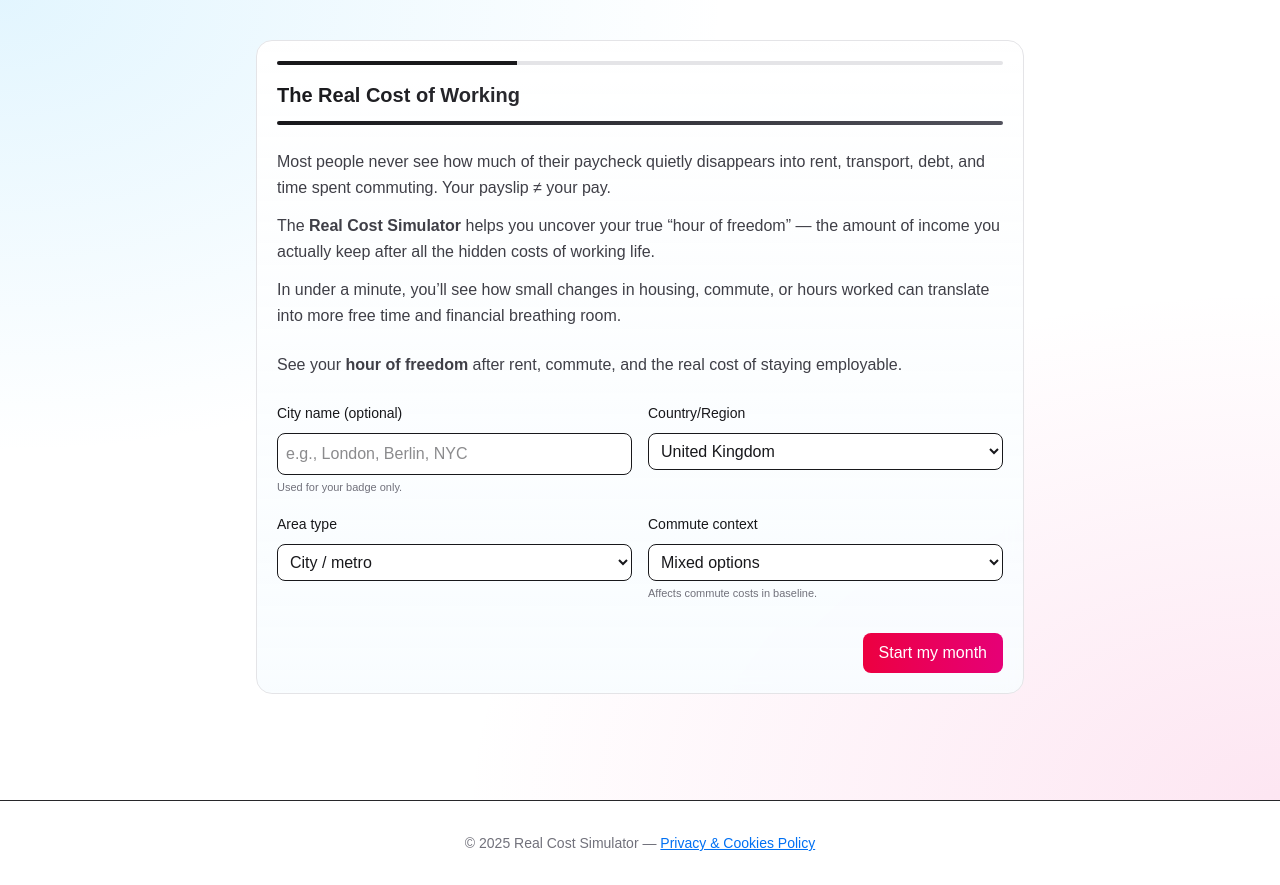
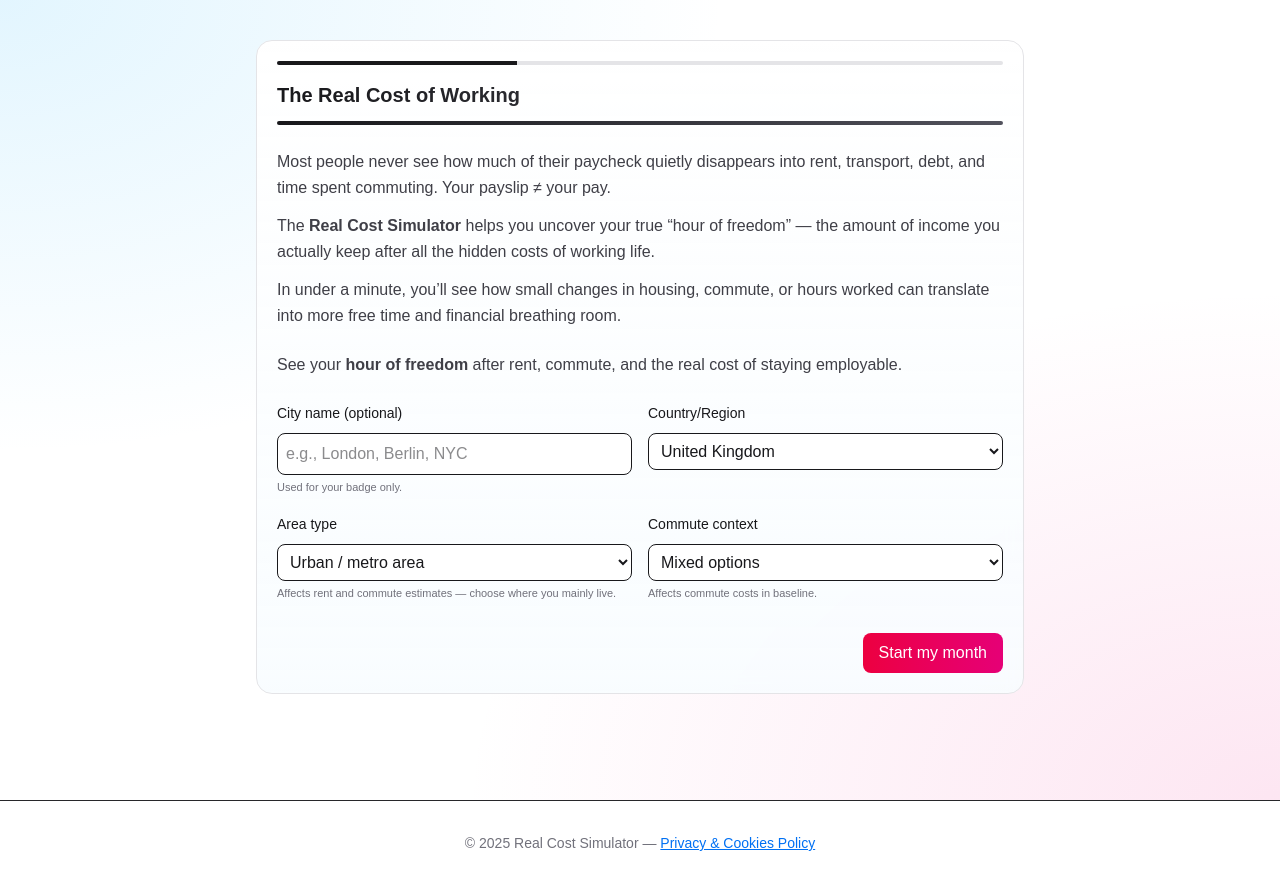
Before and after one commit to bendover19/real-cost-sim, a Next.js app: page / in a window 1280 px wide. Built offline with nearby package versions, Linux system fonts and the light colour scheme.

Commit message:
Update page.tsx

```diff
--- a/app/page.tsx
+++ b/app/page.tsx
@@ -570,14 +570,31 @@ export default function Page() {
               </select>
             </div>
             <div>
-              <label className="text-sm">Area type</label>
-              <select value={urbanicity} onChange={(e) => setUrbanicity(e.target.value as Urbanicity)} className="w-full mt-2 rounded-lg border p-2 bg-white">
-                {Object.entries(URBANICITY).map(([k, v]) => (
-                  <option key={k} value={k}>
-                    {v.label}
-                  </option>
-                ))}
-              </select>
+              <div>
+  <label className="text-sm">Area type</label>
+  <select
+    value={urbanicity}
+    onChange={(e) => setUrbanicity(e.target.value as Urbanicity)}
+    className="w-full mt-2 rounded-lg border p-2 bg-white"
+  >
+    <option value="inner" title="Dense downtown core — highest rents, short commute">
+      City centre / downtown
+    </option>
+    <option value="city" title="Wider metro area — moderate rent, balanced commute">
+      Urban / metro area
+    </option>
+    <option value="suburban" title="Residential areas outside the main city — lower rent, longer commute">
+      Suburban
+    </option>
+    <option value="rural" title="Small town or countryside — lowest rent, longest commute">
+      Rural / small town
+    </option>
+  </select>
+  <div className="text-[11px] text-zinc-500 mt-1">
+    Affects rent and commute estimates — choose where you mainly live.
+  </div>
+</div>
+
             </div>
             <div>
               <label className="text-sm">Commute context</label>
```
